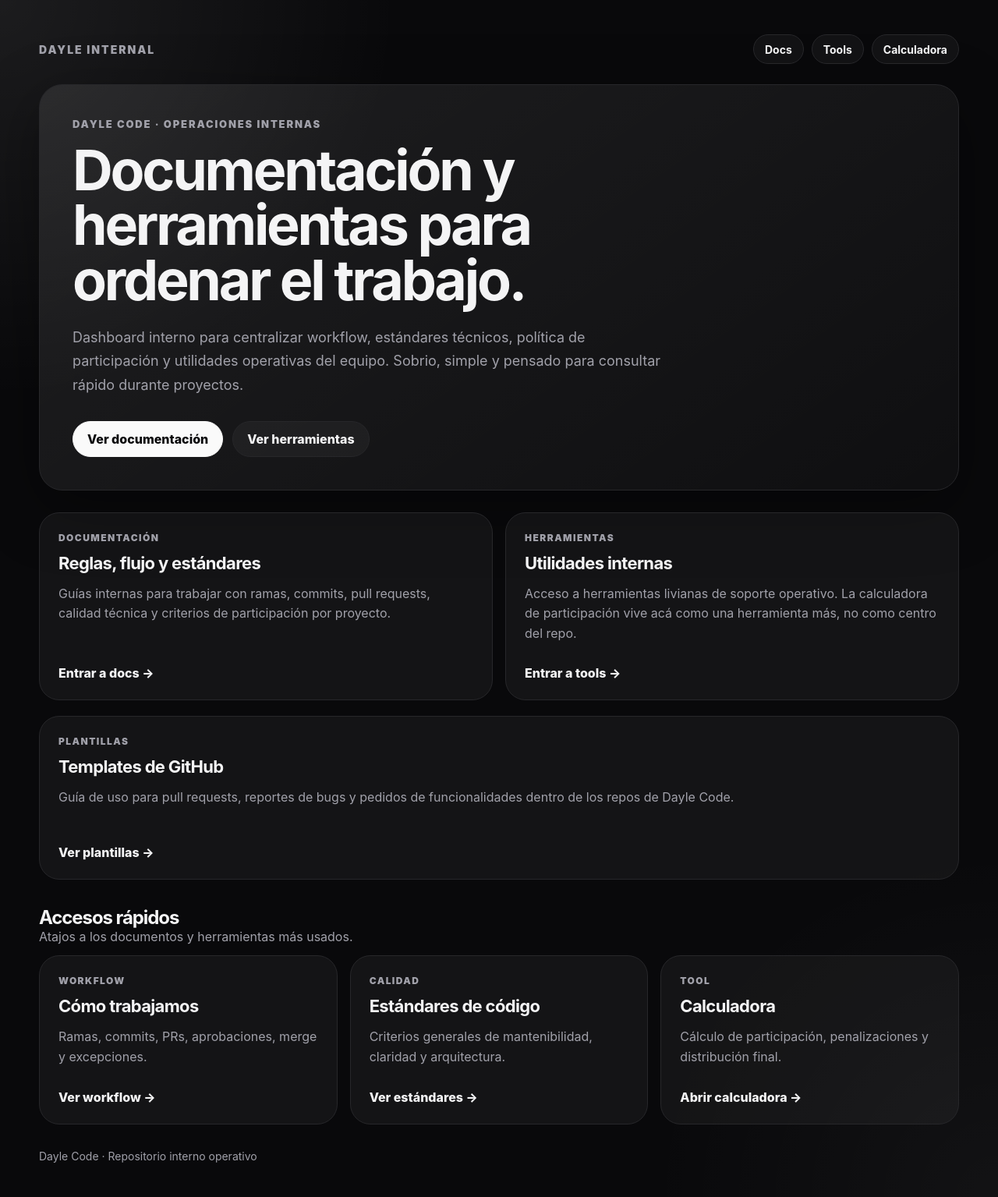
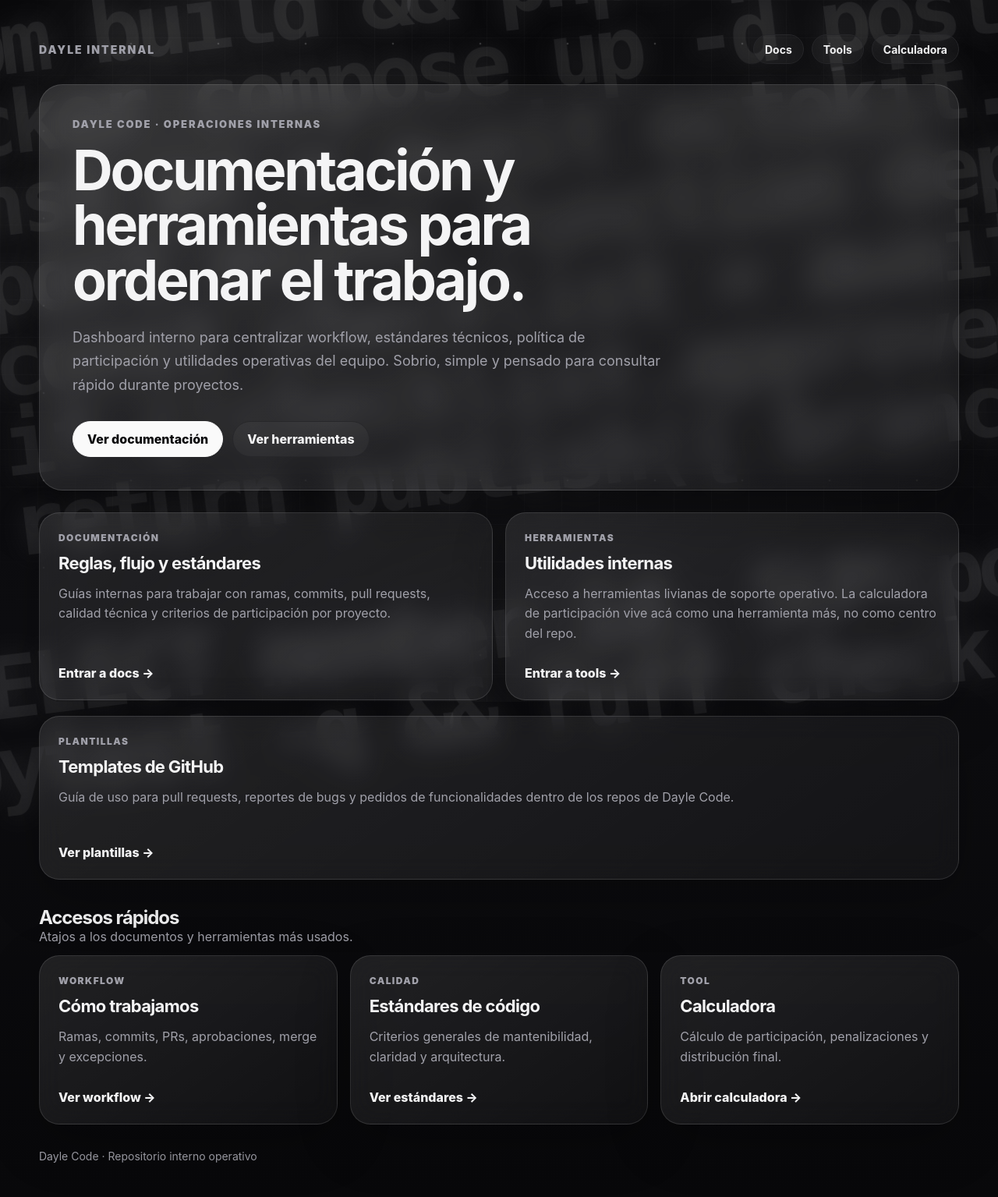
Before and after one commit to Dayle-Code/dayle-internal, a Jekyll site: the page index.html, which Jekyll copies as it is, in a window 1280 px wide. Shown: the whole page at 78% size. Built offline with Jekyll 4.4.1, drawn with Linux system fonts in a browser that asks for light colours.

Commit message:
style(bg): agrega fondo estético

```diff
--- a/assets/site.css
+++ b/assets/site.css
@@ -16,6 +16,7 @@
   --success: #4ade80;
   --info: #60a5fa;
   --shadow: 0 24px 80px rgba(0, 0, 0, 0.38);
+  --mono: "SFMono-Regular", Consolas, "Liberation Mono", ui-monospace, monospace;
 }
 
 * {
@@ -27,16 +28,66 @@
 }
 
 body {
+  position: relative;
+  isolation: isolate;
+  overflow-x: hidden;
   margin: 0;
   min-height: 100vh;
   font-family:
     Inter, ui-sans-serif, system-ui, -apple-system, BlinkMacSystemFont,
     "Segoe UI", sans-serif;
+  background: linear-gradient(180deg, #08080a 0%, #0d0d10 52%, #08080a 100%);
+  color: var(--text);
+}
+
+body::before,
+body::after {
+  content: "";
+  position: fixed;
+  inset: 0;
+  z-index: 0;
+  pointer-events: none;
+}
+
+body::before {
+  content:
+    'pnpm build && pnpm preview\A'
+    'docker compose up -d postgres redis\A'
+    'const pr = await octokit.rest.pulls.create({ owner, repo, head, base });\A'
+    'export async function deployPreview(projectId: string) {\A'
+    '  const checklist = await loadChecklist(projectId);\A'
+    '  if (!checklist.approved) throw new Error("Missing approval");\A'
+    '  return publish({ branch: "main", environment: "preview" });\A'
+    '}\A'
+    'SELECT member_id, SUM(points) AS participation FROM project_activity GROUP BY member_id;\A'
+    'pytest -q && ruff check .';
+  top: -9vh;
+  left: -9vw;
+  width: 135vw;
+  height: 130vh;
+  color: rgba(255, 255, 255, 0.072);
+  font-family: var(--mono);
+  font-size: clamp(3.9rem, 8.7vw, 10.5rem);
+  font-weight: 900;
+  letter-spacing: -0.08em;
+  line-height: 0.92;
+  white-space: pre;
+  transform: rotate(-7deg);
+  text-shadow: 0 0 34px rgba(255, 255, 255, 0.08);
+}
+
+body::after {
   background:
-    radial-gradient(circle at top left, rgba(255, 255, 255, 0.08), transparent 32rem),
-    radial-gradient(circle at bottom right, rgba(255, 255, 255, 0.04), transparent 28rem),
-    var(--bg);
-  color: var(--text);
+    radial-gradient(circle at 12% 15%, rgba(255, 255, 255, 0.115), transparent 35rem),
+    radial-gradient(circle at 88% 22%, rgba(255, 255, 255, 0.075), transparent 32rem),
+    radial-gradient(circle at 54% 92%, rgba(255, 255, 255, 0.05), transparent 40rem),
+    radial-gradient(circle, rgba(255, 255, 255, 0.23) 0 1px, transparent 1.7px),
+    linear-gradient(rgba(255, 255, 255, 0.022) 1px, transparent 1px),
+    linear-gradient(90deg, rgba(255, 255, 255, 0.022) 1px, transparent 1px);
+  background-size: auto, auto, auto, 112px 112px, 48px 48px, 48px 48px;
+  opacity: 0.72;
+  -webkit-mask-image: radial-gradient(circle at center, black 0%, black 74%, transparent 100%);
+  mask-image: radial-gradient(circle at center, black 0%, black 74%, transparent 100%);
 }
 
 body::selection {
@@ -49,6 +100,8 @@
 }
 
 .page {
+  position: relative;
+  z-index: 1;
   width: min(1180px, calc(100% - 48px));
   margin: 0 auto;
   padding: 44px 0;
@@ -106,10 +159,11 @@
 
 .hero {
   padding: 42px;
-  border: 1px solid var(--border);
+  border: 1px solid rgba(255, 255, 255, 0.13);
   border-radius: 30px;
-  background: linear-gradient(145deg, rgba(255, 255, 255, 0.085), rgba(255, 255, 255, 0.022));
+  background: linear-gradient(145deg, rgba(255, 255, 255, 0.115), rgba(255, 255, 255, 0.035));
   box-shadow: var(--shadow);
+  backdrop-filter: blur(18px);
 }
 
 .eyebrow {
@@ -212,9 +266,11 @@
   flex-direction: column;
   min-height: 210px;
   padding: 24px;
-  border: 1px solid var(--border);
+  border: 1px solid rgba(255, 255, 255, 0.12);
   border-radius: 26px;
-  background: rgba(255, 255, 255, 0.045);
+  background: linear-gradient(145deg, rgba(255, 255, 255, 0.095), rgba(255, 255, 255, 0.035));
+  box-shadow: 0 22px 70px rgba(0, 0, 0, 0.24);
+  backdrop-filter: blur(16px);
   transition: transform 160ms ease, border-color 160ms ease, background 160ms ease;
 }
 
@@ -253,10 +309,11 @@
 
 .doc-card {
   padding: 34px;
-  border: 1px solid var(--border);
+  border: 1px solid rgba(255, 255, 255, 0.12);
   border-radius: 28px;
-  background: rgba(255, 255, 255, 0.045);
+  background: linear-gradient(145deg, rgba(255, 255, 255, 0.095), rgba(255, 255, 255, 0.035));
   box-shadow: 0 18px 60px rgba(0, 0, 0, 0.28);
+  backdrop-filter: blur(16px);
 }
 
 .markdown-body {
@@ -378,3 +435,26 @@
     min-height: 170px;
   }
 }
+
+
+@media (max-width: 860px) {
+  body::before {
+    top: -3vh;
+    left: -28vw;
+    width: 160vw;
+    height: 120vh;
+    font-size: clamp(3rem, 18vw, 6.4rem);
+    opacity: 0.62;
+  }
+
+  body::after {
+    opacity: 0.5;
+    background-size: auto, auto, auto, 140px 140px, 64px 64px, 64px 64px;
+  }
+
+  .hero,
+  .card,
+  .doc-card {
+    backdrop-filter: blur(10px);
+  }
+}
```
Also changed, not shown: tools/participation-calculator/styles.css (+88 -12 lines).
